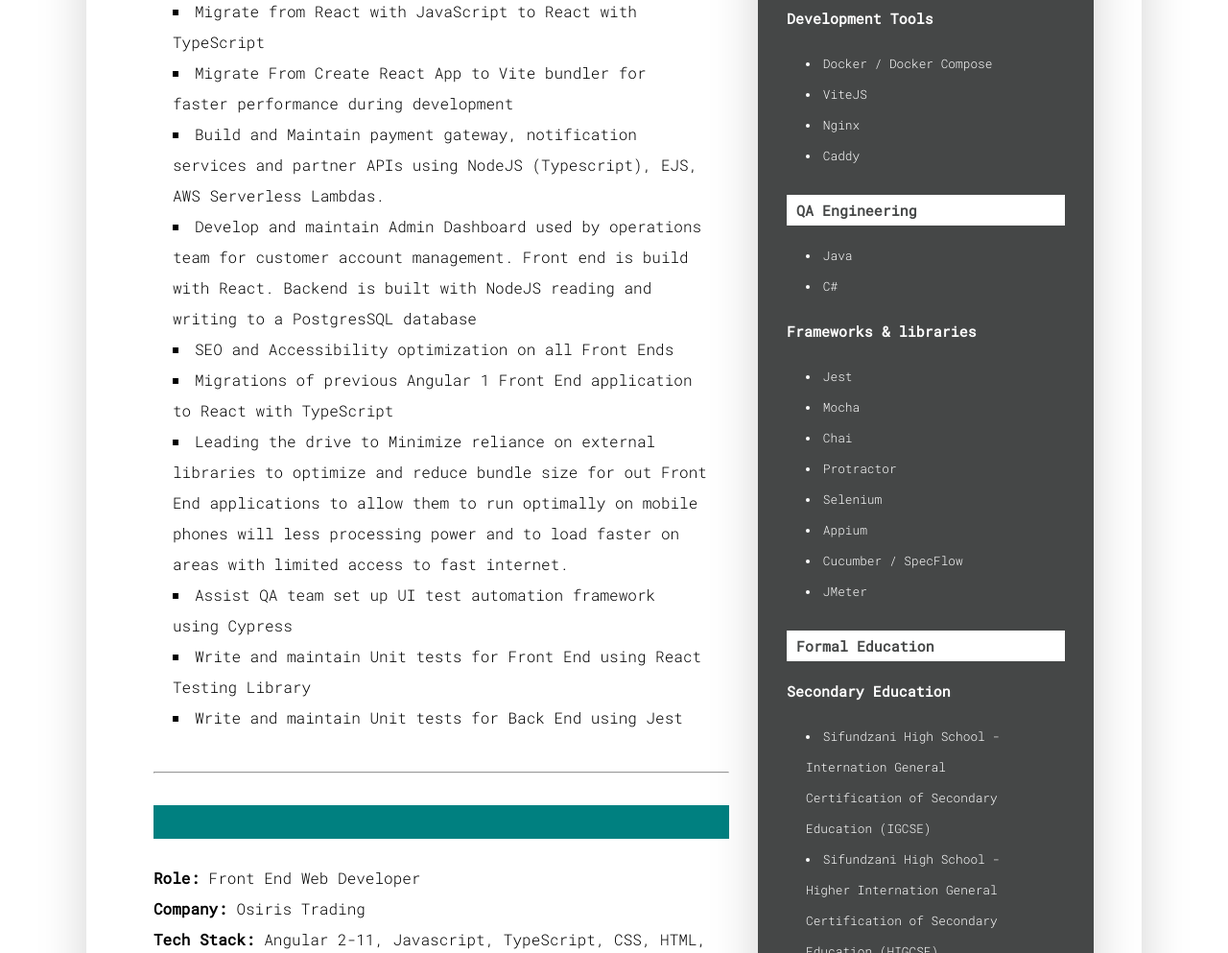
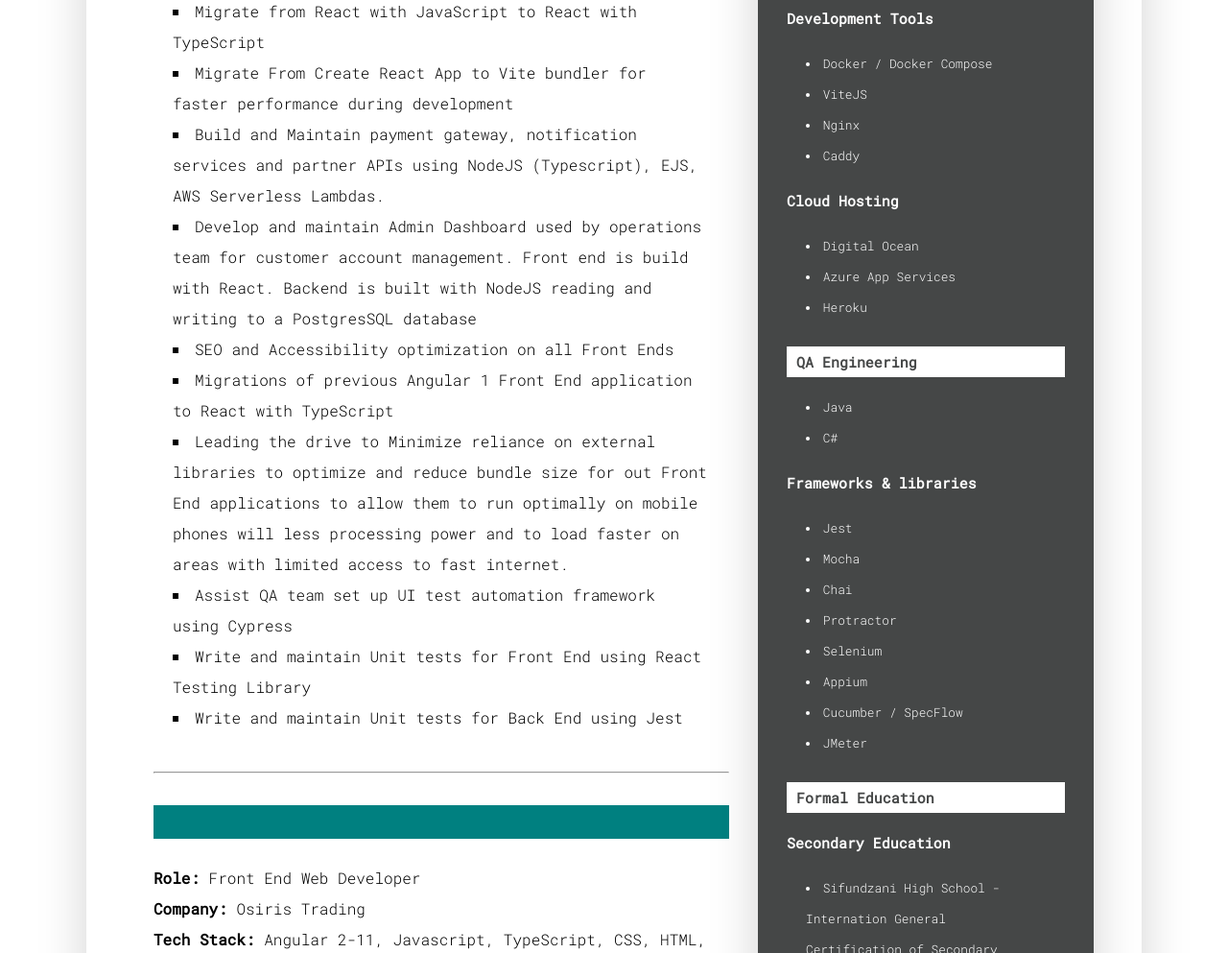
Before and after one commit to Mpilo-Pillz/mpillz-cv, a plain HTML site: page index.html in a window 1280 px wide. Shown: the part 1675-2668 px from the top of the page at 96% size. Drawn offline with nearby package versions, Linux system fonts and the light colour scheme.

Commit message:
adding cloud hosting experience

```diff
--- a/index.html
+++ b/index.html
@@ -700,6 +700,15 @@ CLASSES
                 <li>Caddy</li>
               </ul>
 
+              <h3 class="cv-margin-bottom--sm cv-margin-top--sm">
+                Cloud Hosting
+              </h3>
+              <ul class="ul__list-style--inside ul__padding--sides">
+                <li>Digital Ocean</li>
+                <li>Azure App Services</li>
+                <li>Heroku</li>
+              </ul>
+
               <h3 class="stack cv-margin-bottom--sm cv-margin-top--md">
                 QA Engineering
               </h3>
```
